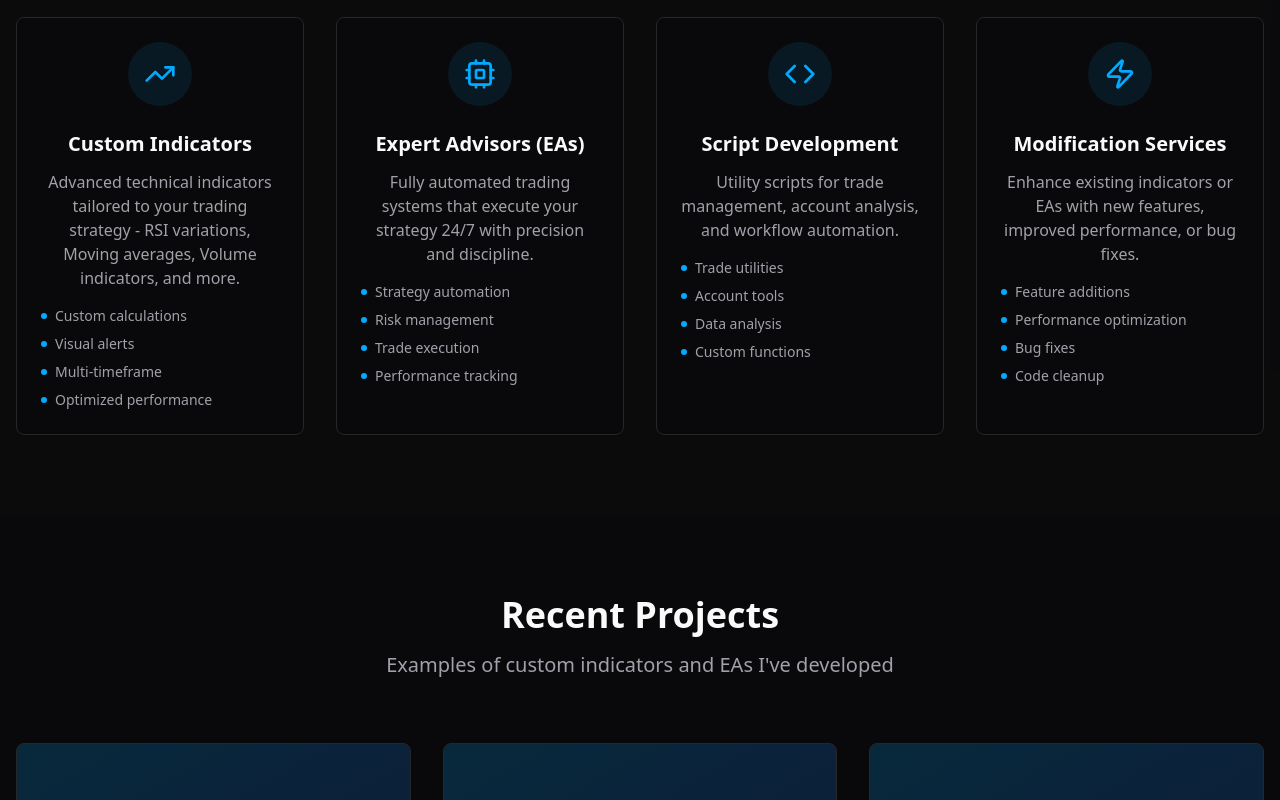
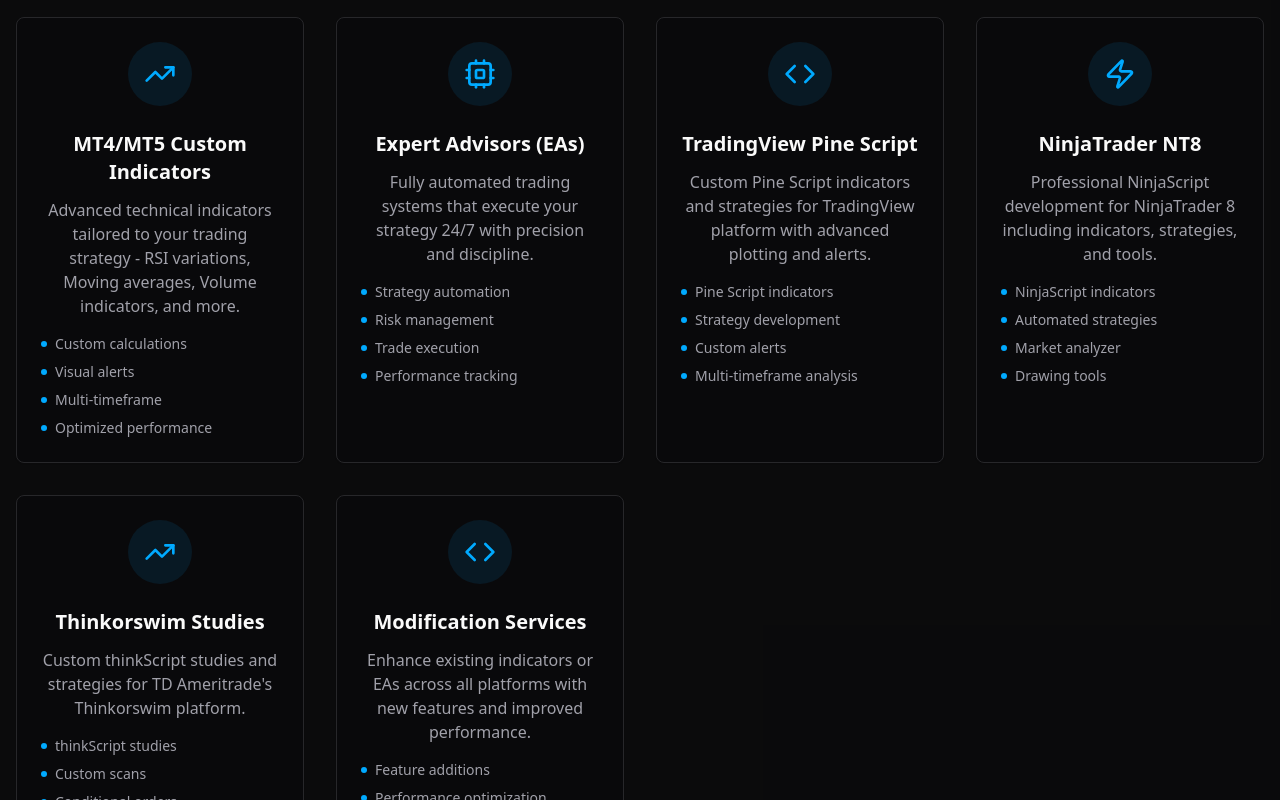
Before and after one commit to arslan121/hireforexcoder, a React (Vite) app: page / in a window 1280 px wide. Shown: the part 900-1700 px from the top of the page. Built offline with nearby package versions, Linux system fonts and the light colour scheme.

Commit message:
Add platform support
Include TradingView, NinjaTrader, and Thinkorswim.

```diff
--- a/src/pages/Index.tsx
+++ b/src/pages/Index.tsx
@@ -16,7 +16,7 @@ const Index = () => {
   const services = [
     {
       icon: TrendingUp,
-      title: "Custom Indicators",
+      title: "MT4/MT5 Custom Indicators",
       description: "Advanced technical indicators tailored to your trading strategy - RSI variations, Moving averages, Volume indicators, and more.",
       features: ["Custom calculations", "Visual alerts", "Multi-timeframe", "Optimized performance"]
     },
@@ -28,14 +28,26 @@ const Index = () => {
     },
     {
       icon: Code,
-      title: "Script Development",
-      description: "Utility scripts for trade management, account analysis, and workflow automation.",
-      features: ["Trade utilities", "Account tools", "Data analysis", "Custom functions"]
+      title: "TradingView Pine Script",
+      description: "Custom Pine Script indicators and strategies for TradingView platform with advanced plotting and alerts.",
+      features: ["Pine Script indicators", "Strategy development", "Custom alerts", "Multi-timeframe analysis"]
     },
     {
       icon: Zap,
+      title: "NinjaTrader NT8",
+      description: "Professional NinjaScript development for NinjaTrader 8 including indicators, strategies, and tools.",
+      features: ["NinjaScript indicators", "Automated strategies", "Market analyzer", "Drawing tools"]
+    },
+    {
+      icon: TrendingUp,
+      title: "Thinkorswim Studies",
+      description: "Custom thinkScript studies and strategies for TD Ameritrade's Thinkorswim platform.",
+      features: ["thinkScript studies", "Custom scans", "Conditional orders", "Advanced charting"]
+    },
+    {
+      icon: Code,
       title: "Modification Services",
-      description: "Enhance existing indicators or EAs with new features, improved performance, or bug fixes.",
+      description: "Enhance existing indicators or EAs across all platforms with new features and improved performance.",
       features: ["Feature additions", "Performance optimization", "Bug fixes", "Code cleanup"]
     }
   ];
```
